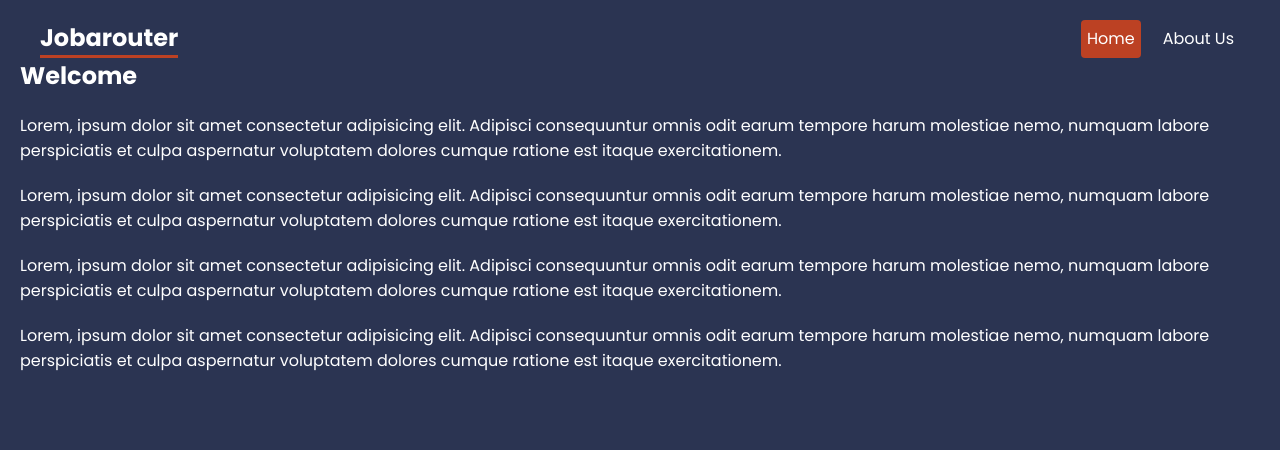
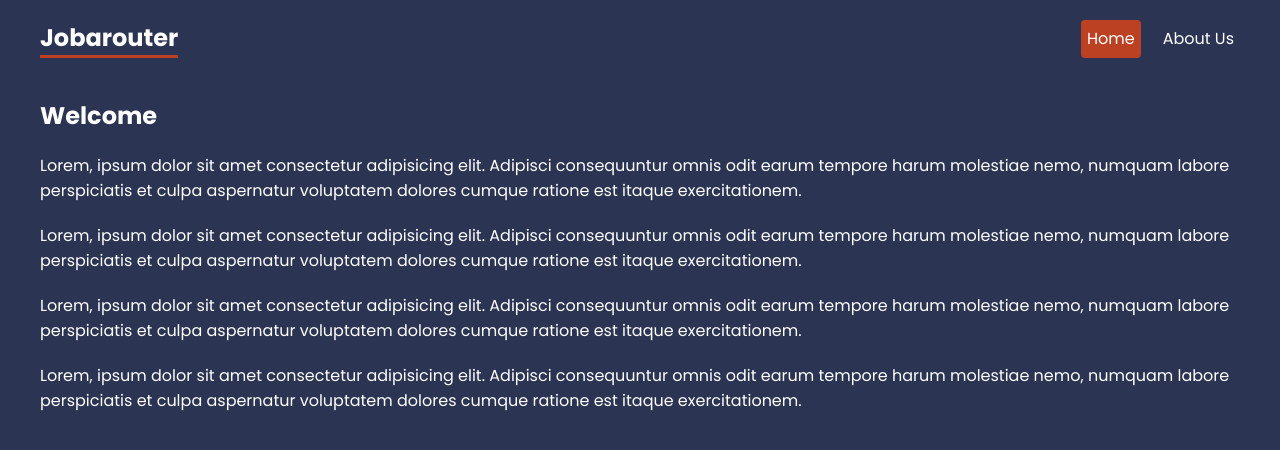
Before and after one commit to SEC-MASUM/jobarouter, a React (Create React App) app: page / in a window 1280 px wide. Shown: the top 450 px of the page. Built offline with nearby package versions, Linux system fonts and the light colour scheme.

Commit message:
updated way to use react router

```diff
--- a/src/App.js
+++ b/src/App.js
@@ -1,26 +1,26 @@
-import { BrowserRouter, Link, NavLink, Route, Routes } from "react-router-dom";
+import {
+  createBrowserRouter,
+  createRoutesFromElements,
+  Route,
+  RouterProvider,
+} from "react-router-dom";
+// layouts
+import RootLayout from "./layouts/RootLayout";
 // pages
 import About from "./pages/About";
 import Home from "./pages/Home";
 
+const router = createBrowserRouter(
+  createRoutesFromElements(
+    <Route path="/" element={<RootLayout />}>
+      <Route index element={<Home />} />
+      <Route path="about" element={<About />} />
+    </Route>
+  )
+);
+
 function App() {
-  return (
-    <BrowserRouter>
-      <header>
-        <nav>
-          <h1>Jobarouter</h1>
-          <NavLink to="/">Home</NavLink>
-          <NavLink to="/about">About Us</NavLink>
-        </nav>
-      </header>
-      <main>
-        <Routes>
-          <Route index element={<Home />} />
-          <Route path="about" element={<About />} />
-        </Routes>
-      </main>
-    </BrowserRouter>
-  );
+  return <RouterProvider router={router} />;
 }
 
 export default App;
--- a/src/index.css
+++ b/src/index.css
@@ -30,7 +30,7 @@
 header nav {
   display: flex;
   gap: 16px;
-  justify-content: end;
+  justify-content: flex-end;
   max-width: 1200px;
   margin: 0 auto;
 }
@@ -50,6 +50,10 @@
   background: var(--primary);
 }
 /* page content */
+main {
+  max-width: 1200px;
+  margin: 40px auto;
+}
 
 /* help layout */
 
--- /dev/null
+++ b/src/layouts/RootLayout.js
@@ -0,0 +1,21 @@
+import React from "react";
+import { NavLink, Outlet } from "react-router-dom";
+
+const RootLayout = () => {
+  return (
+    <div className="root-layout">
+      <header>
+        <nav>
+          <h1>Jobarouter</h1>
+          <NavLink to="/">Home</NavLink>
+          <NavLink to="/about">About Us</NavLink>
+        </nav>
+      </header>
+      <main>
+        <Outlet />
+      </main>
+    </div>
+  );
+};
+
+export default RootLayout;
```
